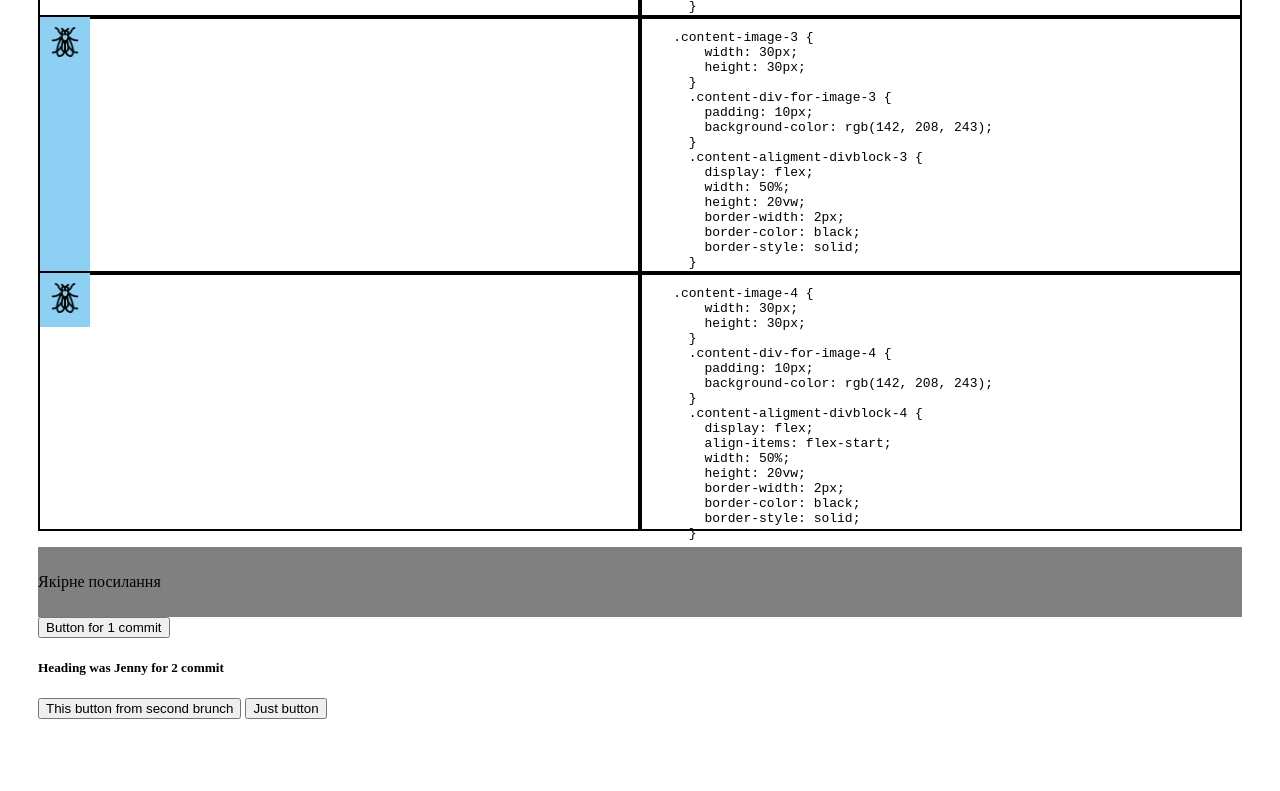
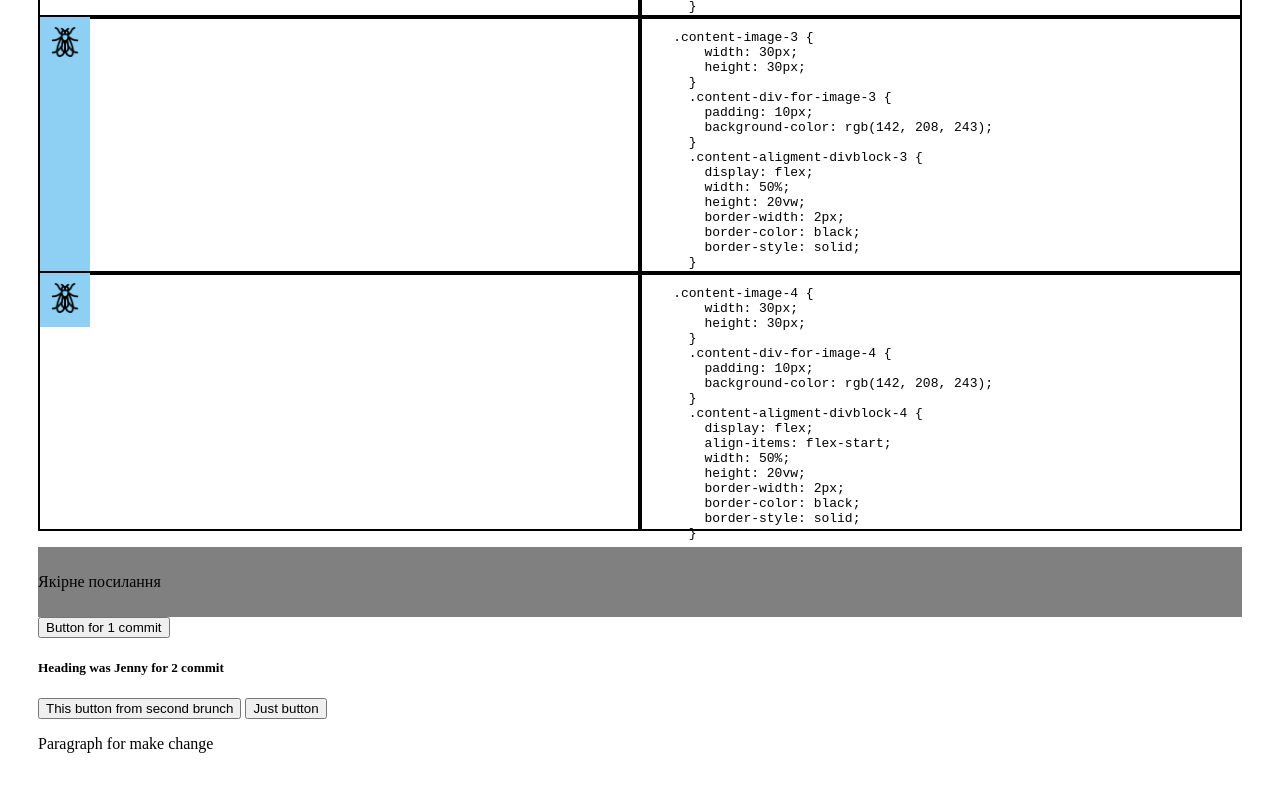
Before and after one commit to NikolayLazarchuk/Learn-html-css, a plain HTML site: page index.html in a window 1280 px wide. Shown: the part 2381-3172 px from the top of the page. Before the commit the page ends 3138 px from the top, so only its background shows below. Drawn offline with Linux system fonts and the light colour scheme.

Commit message:
Add paragraph for edit

```diff
--- a/index.html
+++ b/index.html
@@ -203,6 +203,7 @@
         <h5>Heading was Jenny for 2 commit</h5>
         <button>This button from second brunch</button>
         <button>Just button</button>
+        <p>Paragraph for make change</P>
     </section>
 
     <script src="script.js"></script>
```
